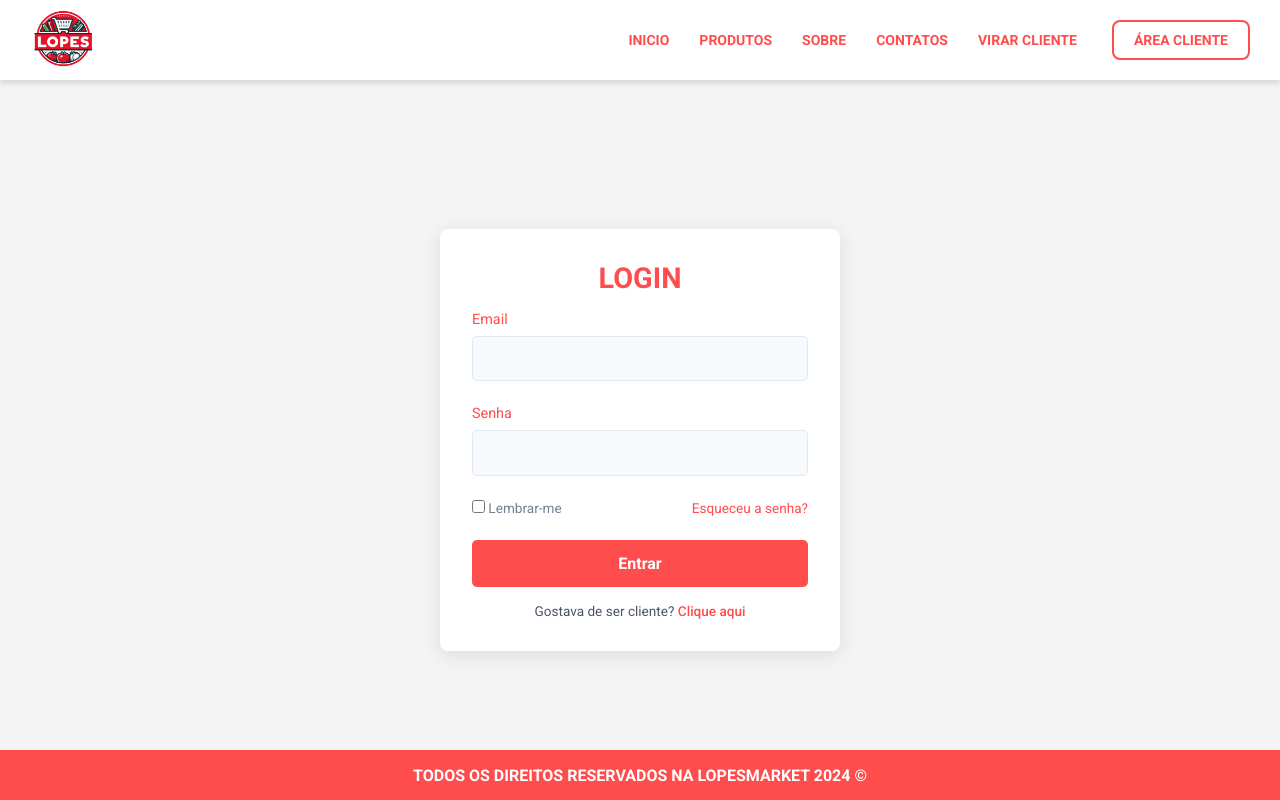
After one commit to Nitinho/PAPSite, a PHP site: page /client/login.html in a window 1280 px wide. The commit adds this page. Run offline with PHP 8.4, Linux system fonts and the light colour scheme; some web fonts are replaced.

Commit message:
add login

```diff
--- /dev/null
+++ b/client/login.html
@@ -0,0 +1,57 @@
+<!DOCTYPE html>
+<html lang="pt-BR">
+<head>
+    <meta charset="UTF-8">
+    <meta name="viewport" content="width=device-width, initial-scale=1.0">
+    <title>Virar Cliente</title>
+    <link rel="stylesheet" href="style/style.css">
+    <script src="js/index.js"></script>
+</head>
+<body>
+    <header>
+        <div id="headerimg">
+            <img src="../img/logolopes.png" alt="Logo">
+        </div>
+        <div id="headerselect">
+            <a href="../index.html">INICIO</a>
+            <a href="../index.html#container2">PRODUTOS</a>
+            <a href="#">SOBRE</a>
+            <a href="#">CONTATOS</a>
+            <a href="../formulario.html">VIRAR CLIENTE</a>
+            <button id="buttonheader"><strong>ÁREA CLIENTE</strong></button>
+        </div>
+    </header>
+
+    <main>
+        <div class="main-container">
+            <div class="form-container">
+                <form class="login-form">
+                    <h2><strong>LOGIN</strong></h2>
+                    <div class="form-group">
+                        <label for="email">Email</label>
+                        <input type="email" id="email" name="email" required>
+                    </div>
+                    <div class="form-group">
+                        <label for="password">Senha</label>
+                        <input type="password" id="password" name="password" required>
+                    </div>
+                    <div class="form-options">
+                        <label>
+                            <input type="checkbox" name="remember"> Lembrar-me
+                        </label>
+                        <a href="#" class="forgot-password">Esqueceu a senha?</a>
+                    </div>
+                    <button type="submit" class="form-submit-btn">Entrar</button>
+                    <div class="register-link">
+                        <p>Gostava de ser cliente? <a href="../formulario.html"> Clique aqui</a></p>
+                    </div>
+                </form>
+            </div>
+        </div>
+    </main>
+
+    <footer>
+        <p><strong>TODOS OS DIREITOS RESERVADOS NA LOPESMARKET 2024 ©</strong></p>
+    </footer>
+</body>
+</html>
--- /dev/null
+++ b/client/style/style.css
@@ -0,0 +1,197 @@
+@import url('https://fonts.googleapis.com/css2?family=Roboto:wght@100;300;400;500;700&display=swap');
+@import url('https://fonts.cdnfonts.com/css/lufga');
+
+/* Reset geral */
+* {
+    padding: 0;
+    margin: 0;
+    box-sizing: border-box;
+    text-decoration: none;
+    font-family: "Roboto", sans-serif;
+}
+
+/* Layout e fundo geral */
+body {
+    background-color: #f4f4f4;
+    color: #333;
+    display: flex;
+    flex-direction: column;
+    min-height: 100vh;
+}
+
+/* Header */
+header {
+    display: flex;
+    align-items: center;
+    justify-content: space-between;
+    height: 80px;
+    background-color: #fff;
+    box-shadow: 0px 4px 4px rgba(0, 0, 0, 0.1);
+    padding: 0 30px;
+}
+
+#headerimg img {
+    width: 67px;
+}
+
+#headerselect {
+    display: flex;
+    align-items: center;
+}
+
+#headerselect a {
+    color: #FF4C4C;
+    padding: 0 15px;
+    font-weight: 600;
+    font-size: 14px;
+    transition: color 0.3s ease;
+}
+
+#headerselect a:hover {
+    color: #cf2d2d;
+    text-decoration: underline;
+}
+
+#buttonheader {
+    padding: 10px 20px;
+    margin-left: 20px;
+    font-size: 14px;
+    font-weight: 600;
+    color: #FF4C4C;
+    background-color: #fff;
+    border: 2px solid #FF4C4C;
+    border-radius: 8px;
+    cursor: pointer;
+    transition: background-color 0.4s ease, color 0.4s ease;
+}
+
+#buttonheader:hover {
+    background-color: #FF4C4C;
+    color: #fff;
+}
+
+/* Main container para centralizar o formulário */
+.main-container {
+    display: flex;
+    align-items: center;
+    justify-content: center;
+    min-height: calc(100vh - 180px); /* Altura total menos o header e o espaçamento */
+    padding-top: 100px; /* Espaço do topo */
+}
+
+/* Formulário */
+.form-container {
+    max-width: 400px;
+    width: 100%;
+    padding: 2rem;
+    background-color: #ffffff;
+    border-radius: 8px;
+    box-shadow: 0 4px 20px rgba(0, 0, 0, 0.1);
+    text-align: center;
+}
+
+/* Estilo do título do formulário */
+.login-form h2 {
+    font-size: 1.8rem;
+    font-weight: 600;
+    margin-bottom: 1rem;
+    color: #FF4C4C;
+}
+
+/* Campos de entrada do formulário */
+.form-group {
+    margin-bottom: 1.5rem;
+    text-align: left;
+}
+
+.form-group label {
+    display: block;
+    font-size: 0.9rem;
+    margin-bottom: 0.5rem;
+    color: #FF4C4C;
+}
+
+.form-group input {
+    width: 100%;
+    padding: 0.8rem;
+    border: 1px solid #e2e8f0;
+    border-radius: 5px;
+    font-size: 0.95rem;
+    color: #2d3748;
+    background-color: #f7fafc;
+    transition: border-color 0.3s, box-shadow 0.3s;
+}
+
+.form-group input:focus {
+    border-color: #FF4C4C;
+    box-shadow: 0 0 0 3px rgba(255, 76, 76, 0.2);
+    outline: none;
+}
+
+/* Estilo das opções do formulário */
+.form-options {
+    display: flex;
+    justify-content: space-between;
+    align-items: center;
+    font-size: 0.85rem;
+    color: #718096;
+    margin-bottom: 1.5rem;
+}
+
+.form-options a {
+    color: #FF4C4C;
+    text-decoration: none;
+    transition: color 0.3s;
+}
+
+.form-options a:hover {
+    color: #cf2d2d;
+}
+
+/* Botão de envio */
+.form-submit-btn {
+    width: 100%;
+    padding: 0.9rem;
+    background-color: #FF4C4C;
+    color: #ffffff;
+    border: none;
+    border-radius: 5px;
+    font-size: 1rem;
+    font-weight: 600;
+    cursor: pointer;
+    transition: background-color 0.3s;
+}
+
+.form-submit-btn:hover {
+    background-color: #cf2d2d;
+}
+
+/* Link de cadastro */
+.register-link {
+    margin-top: 1rem;
+    font-size: 0.85rem;
+    color: #4a5568;
+}
+
+.register-link a {
+    color: #FF4C4C;
+    text-decoration: none;
+    font-weight: 500;
+}
+
+.register-link a:hover {
+    color: #cf2d2d;
+}
+
+/* Footer */
+footer{
+    background-color: #FF4C4C;
+    margin-top: 50px;
+    width: 100%;
+    height: 50px;
+    color: white;
+    display: flex;
+    text-align: center;
+    align-items: center;
+    justify-content: center;
+}
--- a/formulario.html
+++ b/formulario.html
@@ -14,11 +14,11 @@
         </div>
         <div id="headerselect">
             <a href="index.html">INICIO</a>
-            <a href="">PRODUTOS</a>
+            <a href="index.html#container2">PRODUTOS</a>
             <a href="">SOBRE</a>
             <a href="">CONTATOS</a>
             <a href="formulario.html">VIRAR CLIENTE</a>
-            <button id="buttonheader"><strong>AREA CLIENTE</strong></button>
+            <button id="buttonheader" onclick="window.location.href='client/login.html'"><strong>AREA CLIENTE</strong></button>
          </div>
     </header>
     <main>
```
Also changed, not shown: index.html (+3 -12 lines), styles/form.css (+10 -0 lines), styles/style.css (+25 -34 lines), produtos/padaria.html (added).
